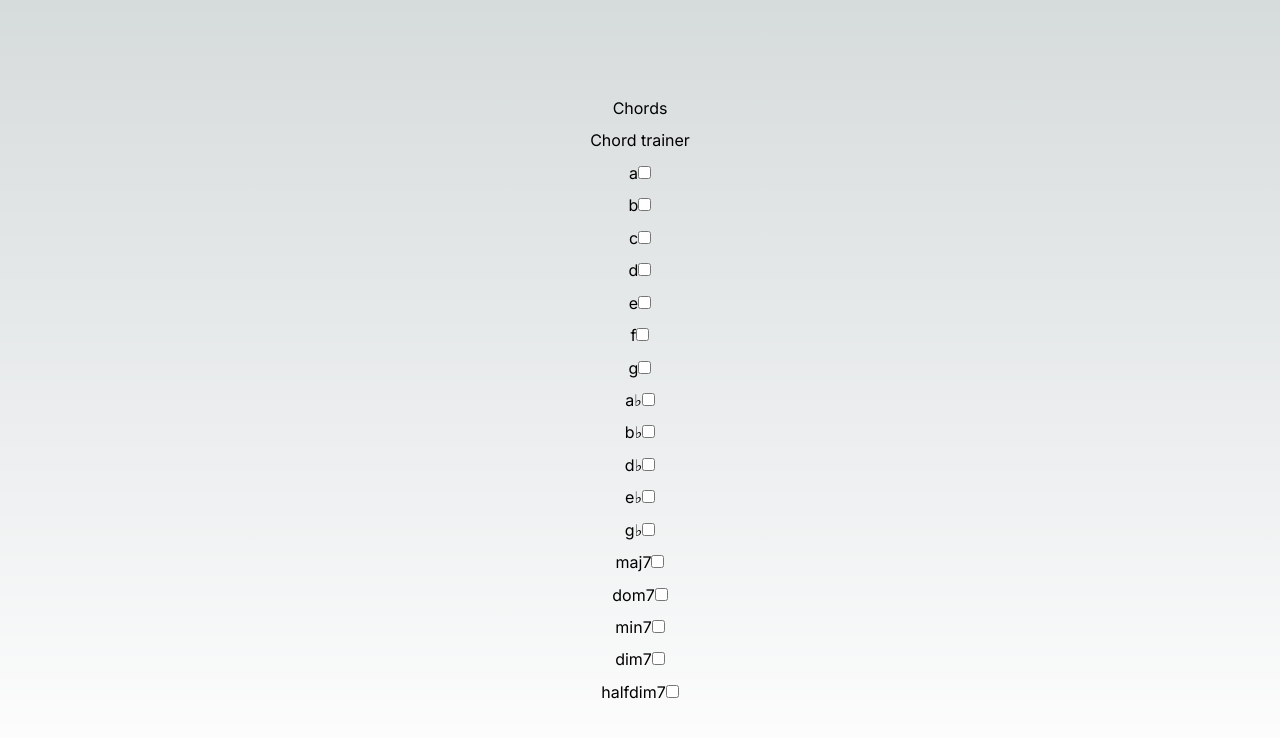
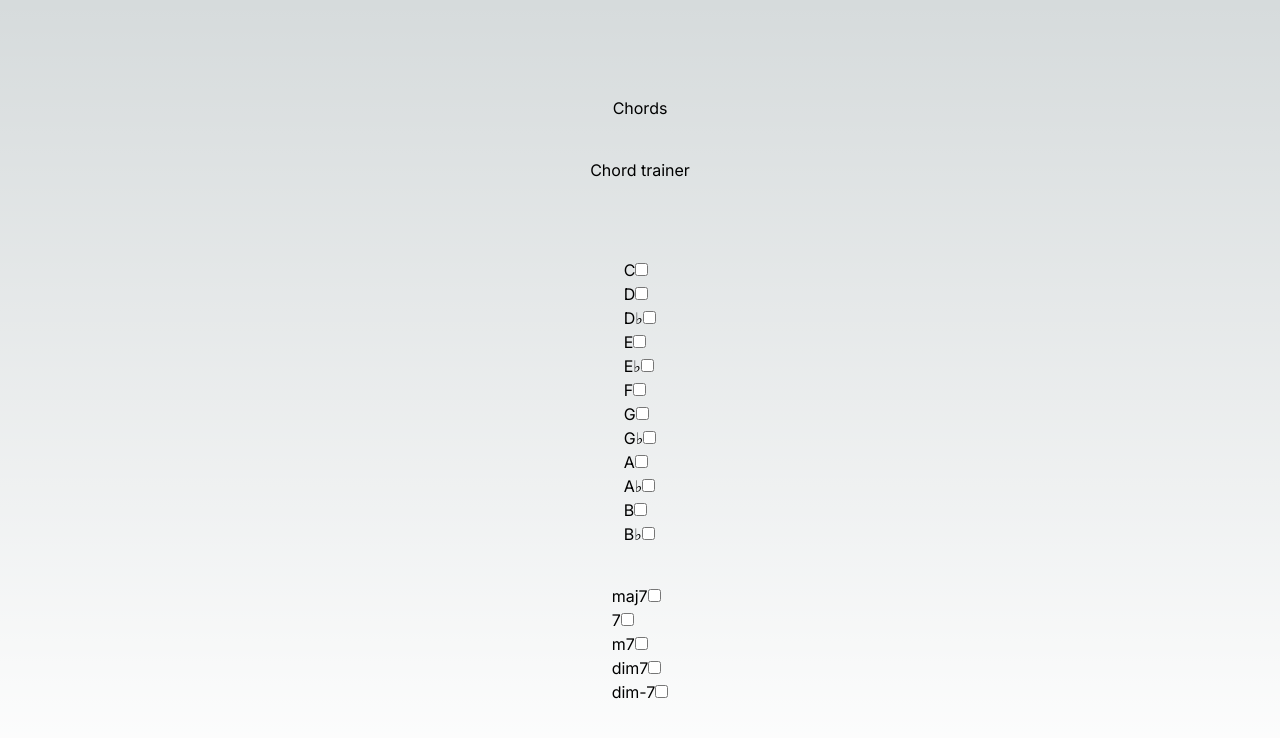
Before and after one commit to jstout38/Chord-Trainer, a Next.js app: page / in a window 1280 px wide. Shown: the top 738 px of the page. Built offline with nearby package versions, Linux system fonts and the light colour scheme.

Commit message:
changing state updates chord list now

```diff
--- a/app/page.tsx
+++ b/app/page.tsx
@@ -1,10 +1,11 @@
 'use client'
 
 import Image from 'next/image'
-import { useState } from 'react';
+import { useState, useEffect } from 'react';
 
 type chordSettingsType = {
-  string: boolean
+  keys: [string, boolean][],
+  chords: [string, boolean][],
 };
 
 
@@ -15,55 +16,92 @@ type chordListType = {
 
 export default function Home() {
 
-  const options = [ "a", "b", "c", "d", "e", "f", "g", "a♭", "b♭", "d♭", "e♭", "g♭", "maj7", "dom7", "min7", "dim7", "halfdim7", ]
-  const [ chordState, setChordState ] = useState<{[key: string]: boolean}[]>(
-    options.map((entry) => ({[entry]: false}))
+  const keys = [ "c", "d", "d♭", "e", "e♭", "f", "g", "g♭", "a", "a♭", "b", "b♭", ]
+  const chords =[ "maj7", "7", "m7", "dim7", "dim-7", ]
+  const [ chordState, setChordState ] = useState<chordSettingsType>(
+    {
+      keys: keys.map((entry) => ([entry,false])),
+      chords: chords.map((entry) => ([entry,false]))
+    }
   );
 
-  const [ chordList, setChordlist ] = useState<chordListType>({
-    keys: [],
-    chords: []
-  });
+  const [ chordList, setChordList ] = useState<string[]>([]);
 
-  function addKey(key: string) {
-    for (var i = 0; i < chordList.keys.length; i++) {
-      if (chordList.keys[i] === key) {
-        return;
+
+  function updateChordList() {
+    var updatedChords = [];
+    for (var i=0; i < chordState.chords.length; i++) {
+      for (var j = 0; j < chordState.keys.length; j++) {
+        if (chordState.keys[j][1]) {
+          var newChord = chordState.keys[j][0];
+          if (chordState.chords[i][1]) {
+            newChord += chordState.chords[i][0];
+            updatedChords.push(newChord)
+          }
+
+        }
       }
     }
-    setChordlist({
-      ...chordList,
-      keys: [
-        ...chordList.keys,
-        key
-      ]
-    })
+    setChordList(updatedChords);
   }
 
-  function handleClick (event: React.ChangeEvent, position: number) {
-    const updatedChordState : {[key: string]: boolean}[] = chordState.map((item, index) =>
-      ({[Object.keys(item)[0]]: index === position ? !Object.values(item)[0] : Object.values(item)[0]})
+  function handleClickKeys (event: React.ChangeEvent, position: number) {
+    const updatedChordState : [string, boolean][] = chordState.keys.map((item, index) =>
+      [item[0], index === position ? !item[1] : item[1]]
     );
 
-    setChordState(updatedChordState);
-    console.log(chordState);
+    setChordState({
+      ...chordState,
+      keys: updatedChordState,
+    });
+
+    updateChordList();
+  }
+
+  function handleClickChords (event: React.ChangeEvent, position: number) {
+    const updatedChordState : [string, boolean][] = chordState.chords.map((item, index) =>
+      [item[0], index === position ? !item[1] : item[1]]
+    );
+
+    setChordState({
+      ...chordState,
+      chords: updatedChordState,
+    })
+
+    updateChordList();
   }
 
   return (
     <main className="flex min-h-screen flex-col items-center justify-between p-24">
       <div>Chords</div>
       <div>Chord trainer</div>
-        {chordState.map((entry, index) => {
-          var label = Object.keys(entry)[0];
-          var isChecked = Object.values(entry)[0];
+      <div>{chordList}</div>
+      <div>
+        {chordState.keys.map((entry, index) => {
+          var label = entry[0];
+          var isChecked = entry[1];
           return (
           <div key={index} >
-          <label>{label}</label>
-          <input name={label} type="checkbox" onChange={(e) => handleClick(e, index)} checked={isChecked} />
+          <label>{label[0].toUpperCase() + label.slice(1)}</label>
+          <input name={label} type="checkbox" onChange={(e) => handleClickKeys(e, index)} checked={isChecked} />
           </div>
           );
           })
         }
+      </div>
+      <div>
+        {chordState.chords.map((entry, index) => {
+          var label = entry[0];
+          var isChecked = entry[1];
+          return (
+          <div key={index} >
+          <label>{label}</label>
+          <input name={label} type="checkbox" onChange={(e) => handleClickChords(e, index)} checked={isChecked} />
+          </div>
+          );
+          })
+        }
+      </div>
     </main>
   )
 }
```
